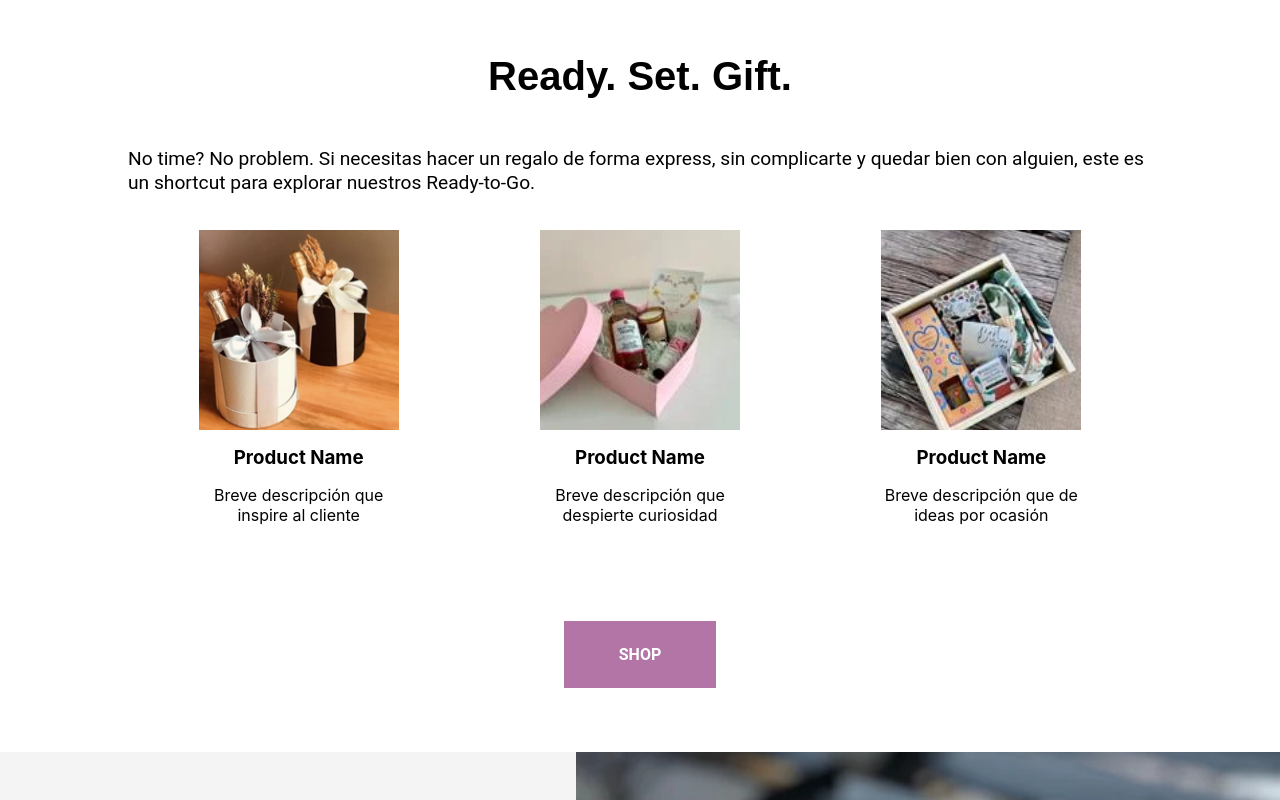
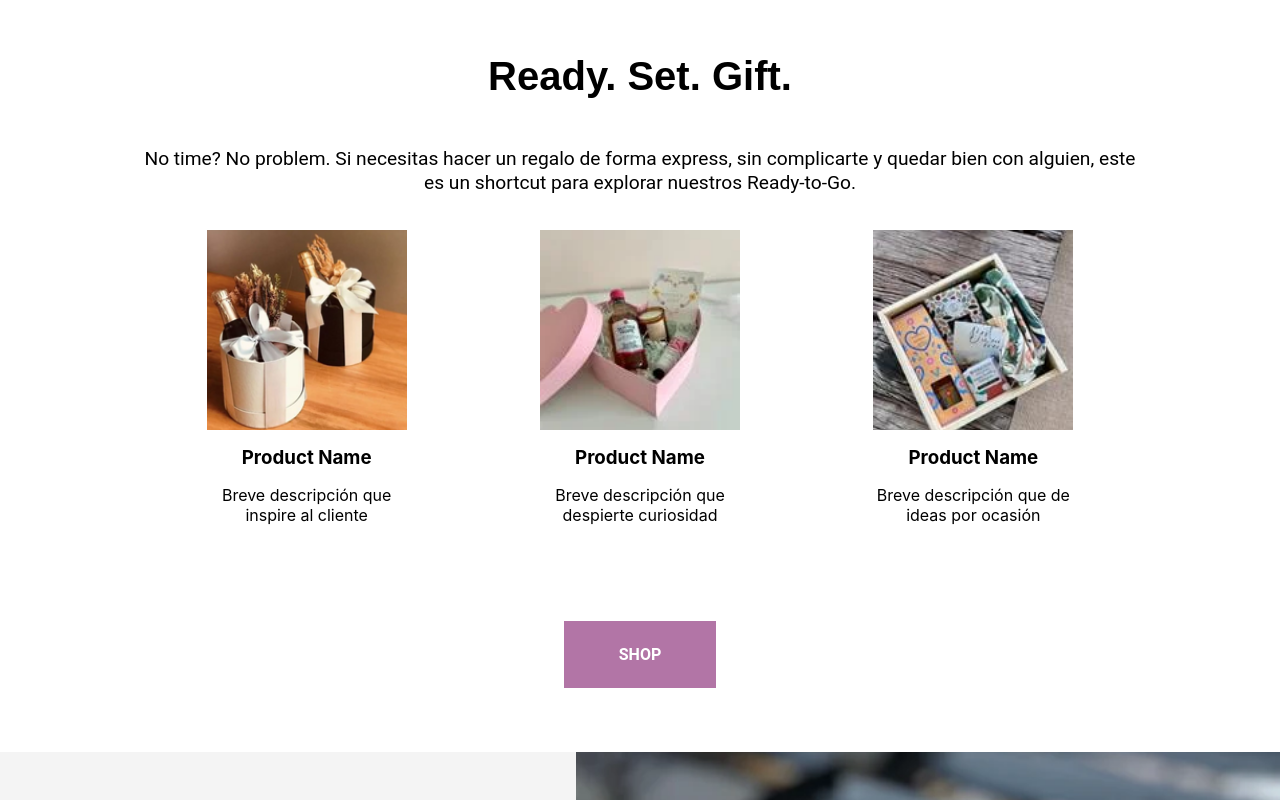
Before and after one commit to JavierCladellas/beet, a React (Create React App) app: page / in a window 1280 px wide. Shown: the part 860-1660 px from the top of the page. Built offline with nearby package versions, Linux system fonts and the light colour scheme.

Commit message:
add max zidth

```diff
--- a/src/styles/HomeSection.css
+++ b/src/styles/HomeSection.css
@@ -63,6 +63,10 @@
 .home-section.full-width>.home-section-body>.home-section-content
 {
     width: 100%;
+    max-width: 1000px;
+}
+.home-section.full-width>.home-section-body>.home-section-content>p {
+    text-align: center;
 }
 
 .home-section-button.light-pink{
```
